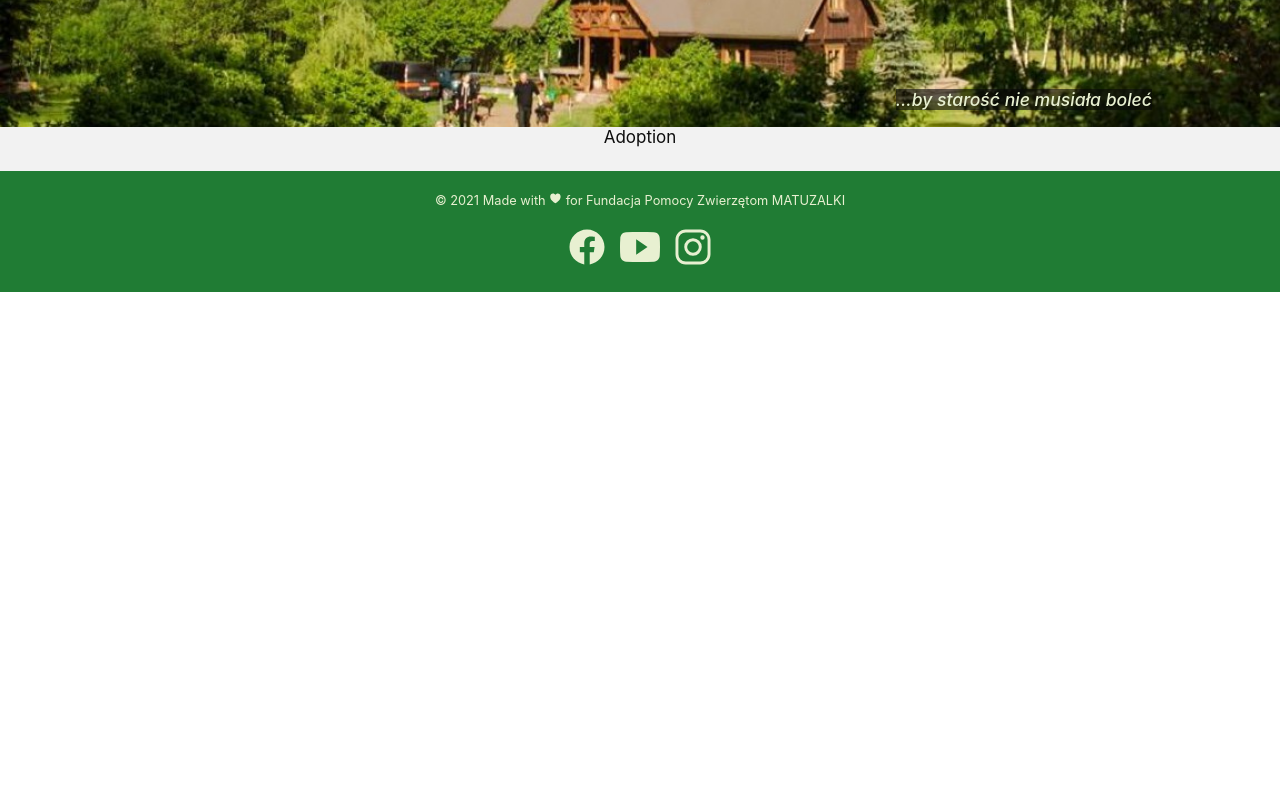
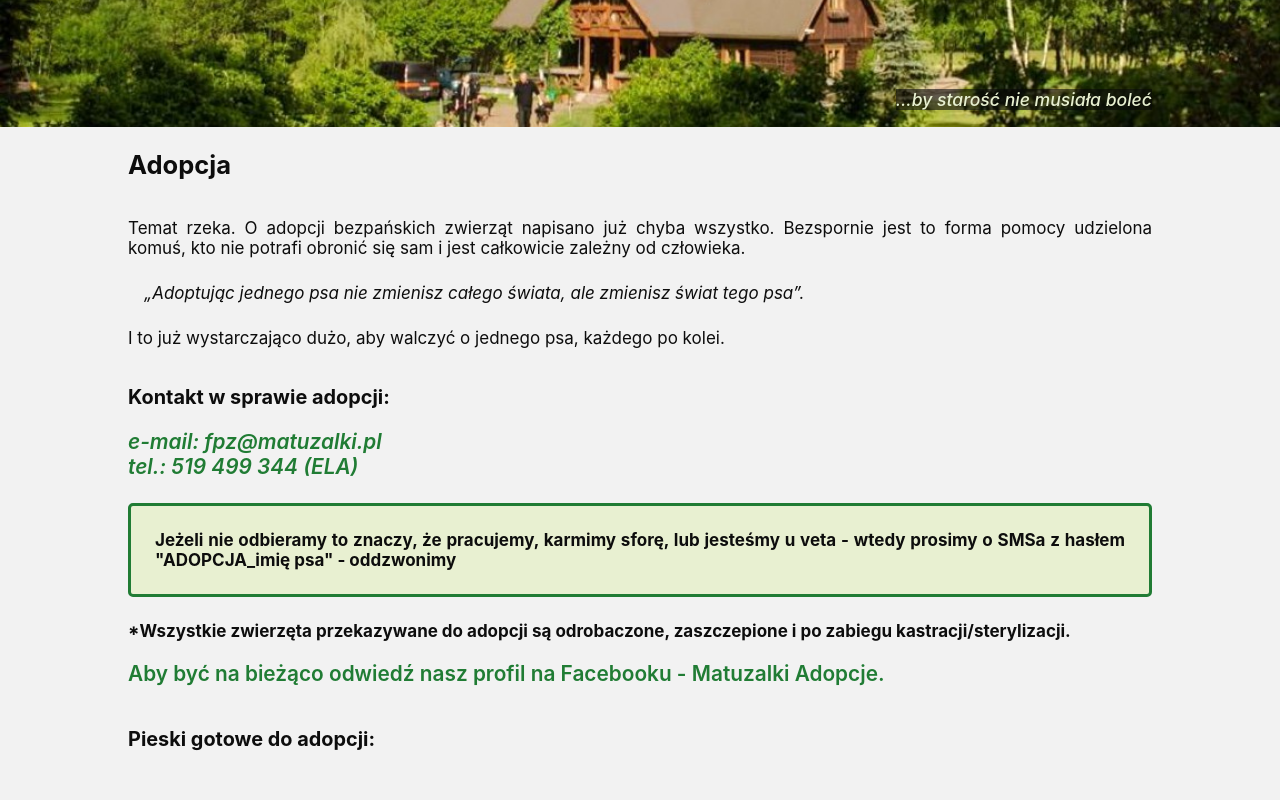
Before and after one commit to agapoli89/Matuzalki, a React (Create React App) app: page /adoptuj in a window 1280 px wide. Shown: the part 460-1260 px from the top of the page. Before the commit the page ends 800 px from the top, so only its background shows below. Built offline with nearby package versions, Linux system fonts and the light colour scheme.

Commit message:
Adoption page

```diff
--- a/src/Pages/OurDogs/Adoption.js
+++ b/src/Pages/OurDogs/Adoption.js
@@ -1,6 +1,59 @@
+import { Link } from 'react-router-dom';
+import { dogs } from './DogsData';
+import Button from '../../Components/Button/Button';
+import './Adoption.scss';
+
+import stella from '../../images/dogs/toAdopt/stella.jpg';
+import maksio from '../../images/dogs/behindTheRainbow/maksio.jpg';
+import sylwek from '../../images/dogs/behindTheRainbow/sylwek.jpg';
+
 const Adoption = () => {
+
+    const imgToDisplay = (url) => {
+        switch (url) {
+            case "stella":
+                return stella;
+            case "maksio":
+                return maksio;
+            case "sylwek":
+                return sylwek;
+            default:
+                return maksio;
+        }
+    }
+
+    const dogsToAdopt = dogs.filter(({dogStatus}) => dogStatus === "toAdopt");
+    const dogsToDisplay = dogsToAdopt.map(({id, dogName, url})=> (
+        <Link key={id} to={`psy/${url}`} className="dog dog--to-adopt">
+            <div className="dog__picture"><img src={imgToDisplay(url)} alt={dogName} /></div>
+            <p className="dog__text">{dogName}</p>
+        </Link>
+    ))
+
     return (
-        <div>Adoption</div>
+        <main className="article article--justify adoption">
+            <h2>Adopcja</h2>
+            <p>Temat rzeka. O adopcji bezpańskich zwierząt napisano już chyba wszystko. Bezspornie jest to forma pomocy udzielona komuś, kto nie potrafi obronić się sam i jest całkowicie zależny od człowieka.</p>
+            <blockquote className="home-page__quote">„Adoptując jednego psa nie zmienisz całego świata, ale&nbsp;zmienisz świat tego psa”.</blockquote>
+            <p>I&nbsp;to już wystarczająco dużo, aby walczyć o&nbsp;jednego psa, każdego po kolei.</p>
+            <div className="adoption__contact-box">
+                <div className="adoption__contact">
+                    <h3>Kontakt w sprawie adopcji:</h3>
+                    <address><a href='mailto:fpz@matuzalki.pl'>e-mail: fpz@matuzalki.pl</a></address>
+                    <address><a href='tel:+48519499344'>tel.: 519 499 344 (ELA)</a></address>
+                </div>
+                <div className="home-page__support">
+                    <strong>Jeżeli nie odbieramy to znaczy, że pracujemy, karmimy sforę, lub jesteśmy u veta - wtedy prosimy o SMSa z hasłem "ADOPCJA_imię psa" - oddzwonimy</strong>
+                </div>
+            </div>
+            <strong>*Wszystkie zwierzęta przekazywane do adopcji są odrobaczone, zaszczepione i po zabiegu kastracji/sterylizacji.</strong>
+            <a href="https://www.facebook.com/matuzalki.adopcje" target="_blank" rel="noreferrer"><p>Aby być na bieżąco odwiedź nasz profil na Facebooku - Matuzalki Adopcje.</p></a>
+            <h3>Pieski gotowe do adopcji:</h3>
+            <div className="dogs-box">
+                {dogsToDisplay}
+            </div>
+            <Button text="Jeżeli marzysz o psiaku, ale obecnie nie masz możliwość pełnoetatowej opieki, rozważ adopcję wirtualną" addClass="outstanding" link="/adoptuj-wirtualnie"/>
+        </main>
     );
 }
 
--- /dev/null
+++ b/src/Pages/OurDogs/Adoption.scss
@@ -0,0 +1,13 @@
+@import '../../style/variables.scss';
+@import '../../style/breakpoints.scss';
+
+.adoption {
+    & a {
+        color: $logo-color;
+        font-weight: 600;
+        font-size: 1.3rem;
+    }
+    & h4 {
+        margin-bottom: 0;
+    }
+}
```
